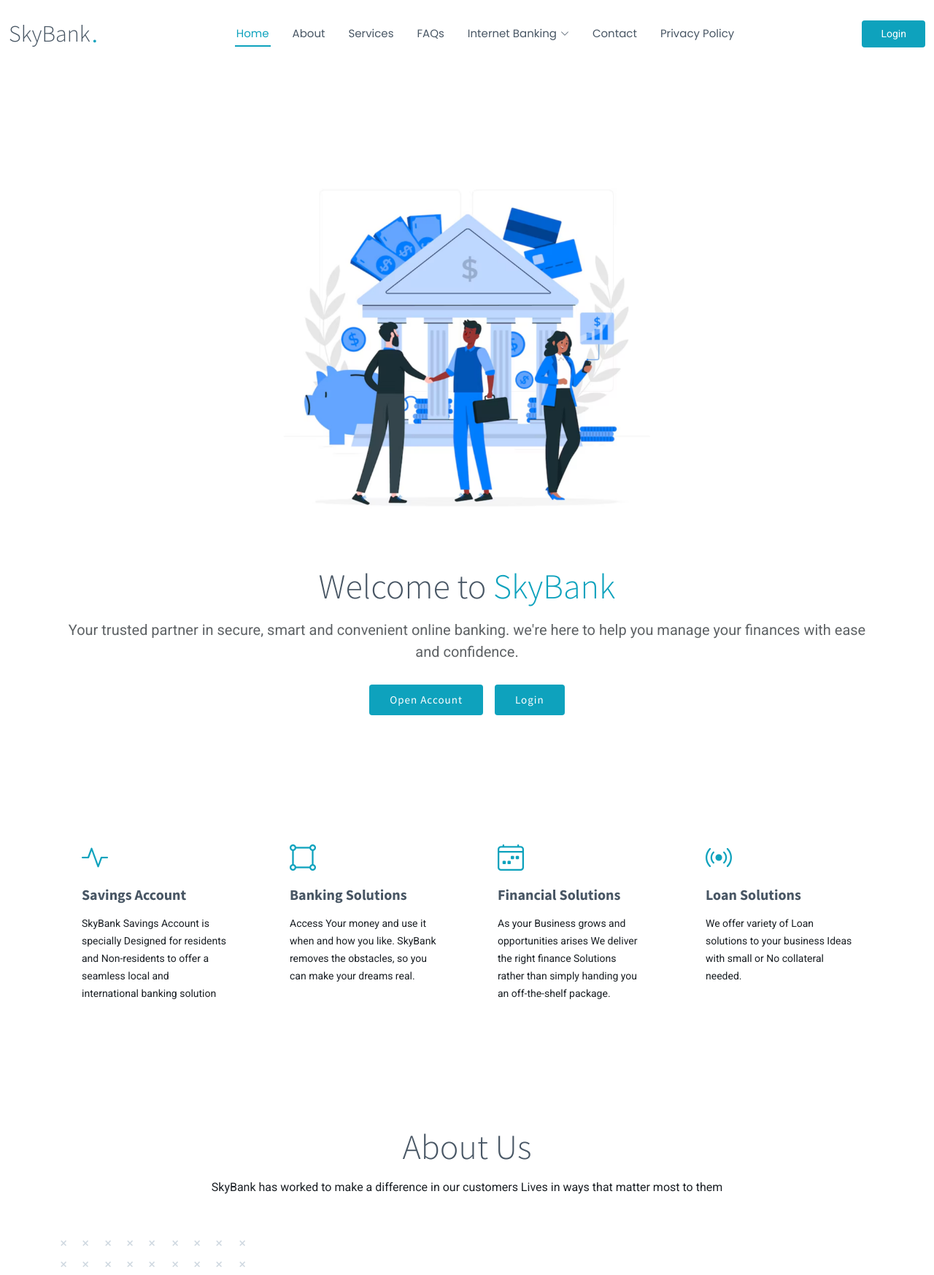
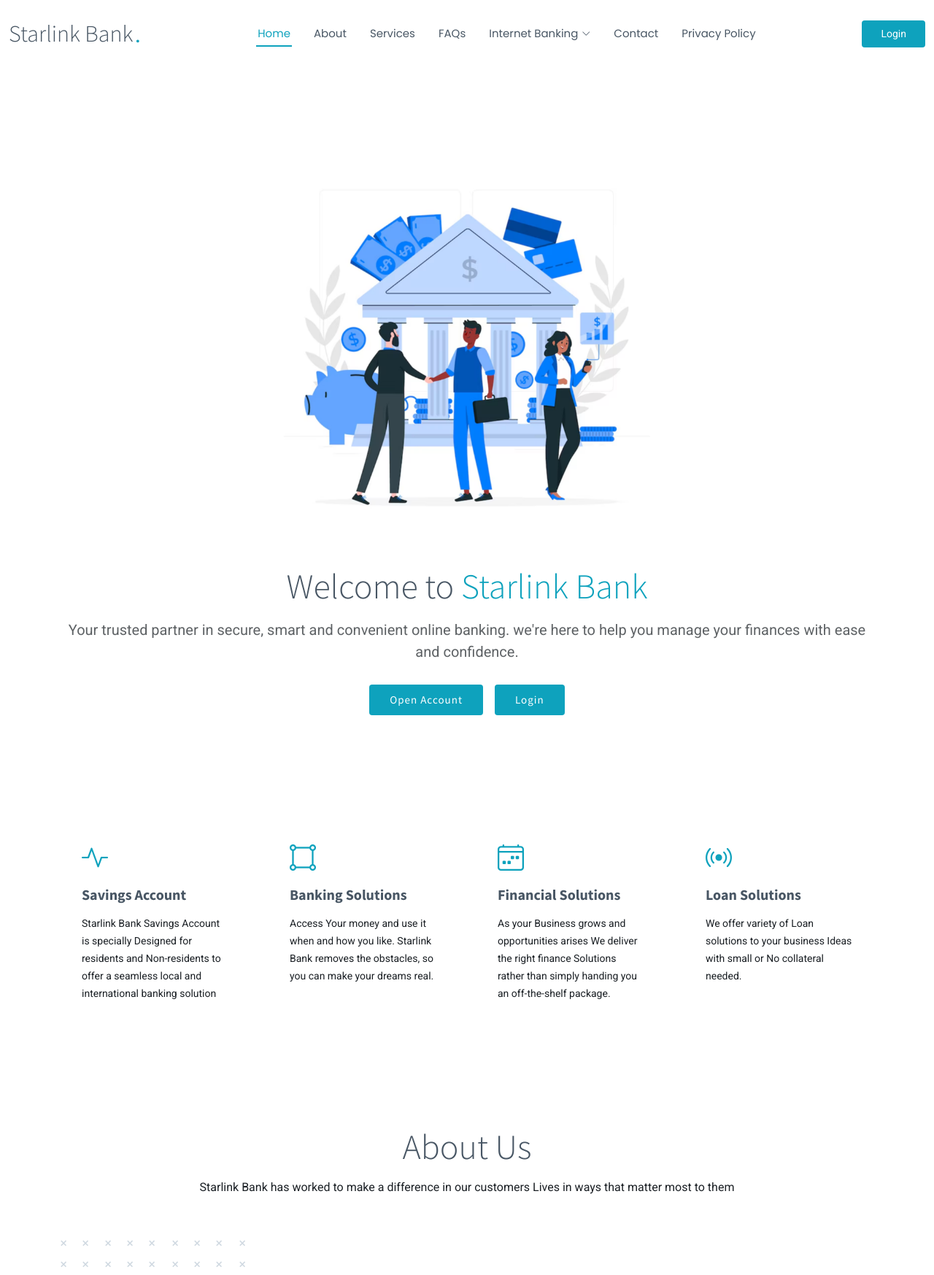
Before and after one commit to clintonc782/online-banking, a Django app: page / in a window 1280 px wide. Shown: the top 1747 px of the page at 73% size. Run offline with Django 5.2, Linux system fonts and the light colour scheme; some libraries are stand-ins or nearby versions.

Commit message:
name change

```diff
--- a/accounts/templates/accounts/index.html
+++ b/accounts/templates/accounts/index.html
@@ -4,7 +4,7 @@
 <head>
   <meta charset="utf-8">
   <meta content="width=device-width, initial-scale=1.0" name="viewport">
-  <title>SkyBank</title>
+  <title>Starlink banking</title>
   <meta name="description" content="">
   <meta name="keywords" content="">
 
@@ -44,7 +44,7 @@
       <a href="{% url 'index' %}" class="logo d-flex align-items-center me-auto me-xl-0">
         <!-- Uncomment the line below if you also wish to use an image logo -->
         <!-- <img src="assets/img/logo.png" alt=""> -->
-        <h1 class="sitename">SkyBank</h1>
+        <h1 class="sitename">Starlink Bank</h1>
         <span>.</span>
       </a>
 
@@ -99,7 +99,7 @@
 
       <div class="container d-flex flex-column justify-content-center align-items-center text-center position-relative" data-aos="zoom-out">
         <img src="assets/img/bank6.avif" class="img-fluid animated" alt="">
-        <h1>Welcome to <span>SkyBank</span></h1>
+        <h1>Welcome to <span>Starlink Bank</span></h1>
         <p>Your trusted partner in secure, smart and convenient online banking. we're here to help you manage your finances with ease and confidence.</p>
         <div class="d-flex justify-content-center gap-3">
           <a href="{% url 'register' %}" class="btn-get-started scrollto">Open Account</a>
@@ -120,7 +120,7 @@
             <div class="service-item position-relative">
               <div class="icon"><i class="bi bi-activity icon"></i></div>
               <h4><a href="{% url 'register' %}" class="stretched-link">Savings Account</a></h4>
-              <p>SkyBank Savings Account is specially Designed for residents and Non-residents to offer a seamless local and international banking solution</p>
+              <p>Starlink Bank Savings Account is specially Designed for residents and Non-residents to offer a seamless local and international banking solution</p>
             </div>
           </div><!-- End Service Item -->
 
@@ -128,7 +128,7 @@
             <div class="service-item position-relative">
               <div class="icon"><i class="bi bi-bounding-box-circles icon"></i></div>
               <h4><a href="{% url 'register' %}" class="stretched-link">Banking Solutions</a></h4>
-              <p>Access Your money and use it when and how you like. SkyBank removes the obstacles, so you can make your dreams real. </p>
+              <p>Access Your money and use it when and how you like. Starlink Bank removes the obstacles, so you can make your dreams real. </p>
             </div>
           </div><!-- End Service Item -->
 
@@ -160,7 +160,7 @@
       <!-- Section Title -->
       <div class="container section-title" data-aos="fade-up">
         <h2>About Us</h2>
-        <p>SkyBank has worked to make a difference in our customers Lives in ways  that matter most to them </p>
+        <p>Starlink Bank has worked to make a difference in our customers Lives in ways  that matter most to them </p>
       </div><!-- End Section Title -->
 
       <div class="container" data-aos="fade-up">
@@ -218,7 +218,7 @@
                   <i class="bi bi-check2"></i>
                   <h4>The right features</h4>
                 </div>
-                <p>Including a $0 Liability Guarantee that helps cover you from unauthorized transactions.Get started with a Stand Express Bank Checking Account</p>
+                <p>Including a $0 Liability Guarantee that helps cover you from unauthorized transactions.Get started with a Starlink Bank Checking Account</p>
 
               </div><!-- End Tab 1 Content -->
 
@@ -258,7 +258,7 @@
                   <i class="bi bi-check2"></i>
                   <h4>Relationship</h4>
                 </div>
-                <p>We seek to establish mutually beneficial, caring relationship based on trust and the desie for mutual success.</p>
+                <p>We seek to establish mutually beneficial, caring relationship based on trust and the desire for mutual success.</p>
 
                 <div class="d-flex align-items-center mt-4">
                   <i class="bi bi-check2"></i>
@@ -275,7 +275,7 @@
                   <i class="bi bi-check2"></i>
                   <h4>Hard work</h4>
                 </div>
-                <p>We are dedicated to go above and beyond with commitment to consistently provide the Skybank difference.</p>
+                <p>We are dedicated to go above and beyond with commitment to consistently provide the Starlink Bank difference.</p>
 
               </div><!-- End Tab 3 Content -->
 
@@ -334,7 +334,7 @@
         <div class="row g-5">
 
           <div class="col-lg-8 col-md-6 content d-flex flex-column justify-content-center order-last order-md-first">
-            <h3>At <em>SkyBank</em> We value Customers satisfaction.</h3>
+            <h3>At <em>Starlink Bank</em> We value Customers satisfaction.</h3>
             <p> Our Digital banking involves the digitization of all traditional banking products, processes and activities to serve customers through online channels!.</p>
             <a class="cta-btn align-self-start" href="{% url 'register' %}">Open Account</a>
           </div>
@@ -364,7 +364,7 @@
             <div class="content d-flex flex-column justify-content-center h-100">
               <h3>Banking Solutions</h3>
               <p class="fst-italic">
-                Access your Money and use it when and how you like. SkyBank removes the Obstacles, so you can make your dreams real.
+                Access your Money and use it when and how you like. Starlink Bank removes the Obstacles, so you can make your dreams real.
               </p>
               <ul>
                 <li><i class="bi bi-check-circle"></i> Smooth and fast Registration process.</li>
@@ -635,7 +635,8 @@
             <div class="content px-xl-5" data-aos="fade-up" data-aos-delay="100">
               <h3><span>Frequently Asked </span><strong>Questions</strong></h3>
               <p>
-                Lorem ipsum dolor sit amet, consectetur adipiscing elit, sed do eiusmod tempor incididunt ut labore et dolore magna aliqua. Duis aute irure dolor in reprehenderit
+                Have Questions? We’ve Got Answers!</p>
+                 <p> Explore our Frequently Asked Questions to find quick answers to common inquiries. Whether you're curious about our services, support, or processes, this section is here to help you get the information you need—fast and hassle-free.
               </p>
             </div>
 
@@ -643,7 +644,7 @@
 
               <div class="faq-item faq-active">
                 <i class="faq-icon bi bi-question-circle"></i>
-                <h3>How do I open an account with SkyBank online?</h3>
+                <h3>How do I open an account with Starlink Bank online?</h3>
                 <div class="faq-content">
                   <p>You can open an account online by visiting our website and selecting the type of account you'd like to open (savings, checking, etc.). You’ll need to provide basic information, such as your name, address, and social security number. You’ll also need to submit identification documents like a driver’s license or passport. You can complete the process in a few simple steps and start banking right away!.</p>
                 </div>
@@ -652,7 +653,7 @@
 
               <div class="faq-item">
                 <i class="faq-icon bi bi-question-circle"></i>
-                <h3>How secure is SkyBank’s online banking platform?</h3>
+                <h3>How secure is Starlink Bank’s online banking platform?</h3>
                 <div class="faq-content">
                   <p>Our online banking platform is built with the latest security features, including encryption and two-factor authentication (2FA). We also offer biometric login options for mobile banking. Your data is always protected by industry-leading measures, and our system is regularly updated to safeguard against any emerging security threats.</p>
                 </div>
@@ -661,7 +662,7 @@
 
               <div class="faq-item">
                 <i class="faq-icon bi bi-question-circle"></i>
-                <h3>Can I apply for a loan or credit card online with SkyBank?</h3>
+                <h3>Can I apply for a loan or credit card online with Starlink Bank?</h3>
                 <div class="faq-content">
                   <p>Yes, you can apply for loans and credit cards directly through our online platform. Simply visit our "Loans" or "Credit Cards" section, fill out the application form, and submit any required documents. We will review your application and get back to you with a decision in a timely manner.</p>
                 </div>
@@ -821,7 +822,7 @@
                 <i class="bi bi-envelope flex-shrink-0"></i>
                 <div>
                   <h4>Email:</h4>
-                  <p>info@skybank.com</p>
+                  <p>info@starlinkbank.com</p>
                 </div>
               </div><!-- End Info Item -->
 
@@ -877,13 +878,13 @@
         <div class="row gy-4">
           <div class="col-lg-4 col-md-6 footer-about">
             <a href="index.html" class="logo d-flex align-items-center">
-              <span class="sitename">SkyBank Official Web site</span>
+              <span class="sitename">Starlink Bank Official Web site</span>
             </a>
             <div class="footer-contact pt-3">
               <p>A108 Adam Street</p>
               <p>New York, NY 535022</p>
               <p class="mt-3"><strong>Phone:</strong> <span>+1 5589 55488 55</span></p>
-              <p><strong>Email:</strong> <span>info@skybank.com</span></p>
+              <p><strong>Email:</strong> <span>info@starlinkbank.com</span></p>
             </div>
           </div>
 
@@ -917,7 +918,7 @@
 
         <div class="d-flex flex-column align-items-center align-items-lg-start">
           <div>
-            © Copyright <strong><span>SkyBank</span></strong>. All Rights Reserved
+            © Copyright <strong><span>Starlink Bank</span></strong>. All Rights Reserved
         </div>
 
         <div class="social-links order-first order-lg-last mb-3 mb-lg-0">
```
Also changed, not shown: accounts/templates/accounts/dashboard.html (+6 -6 lines), accounts/templates/accounts/deposit.html (+5 -5 lines), accounts/templates/accounts/email_verification.html (+9 -9 lines), accounts/templates/accounts/login.html (+11 -2 lines), accounts/templates/accounts/messages.html (+5 -5 lines), accounts/templates/accounts/privacy_policy.html (+15 -15 lines), accounts/templates/accounts/register.html (+6 -6 lines), accounts/templates/accounts/send_message.html (+5 -5 lines), accounts/templates/accounts/top_up.html (+4 -4 lines), accounts/templates/accounts/transaction_history.html (+5 -5 lines), accounts/templates/accounts/transfer.html (+5 -5 lines).
